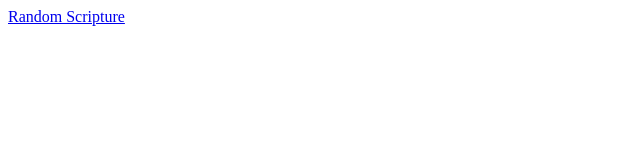
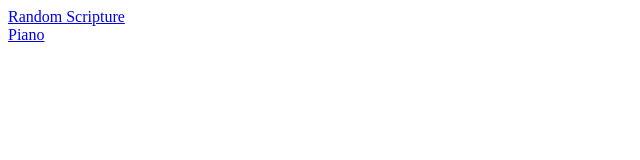
Before and after one commit to cholards/cholards.github.io, a plain HTML site: page index.html in a window 1280 px wide. Shown: the full height of the page, 0-640 px from the left. Drawn offline with Linux system fonts and the light colour scheme.

Commit message:
Piano Linked

```diff
--- a/index.html
+++ b/index.html
@@ -13,6 +13,8 @@
 <body>
 
     <a href="./random-scripture/index.html">Random Scripture</a>
+    <br>
+    <a href="./piano/index.html">Piano</a>
 
 
 
```
